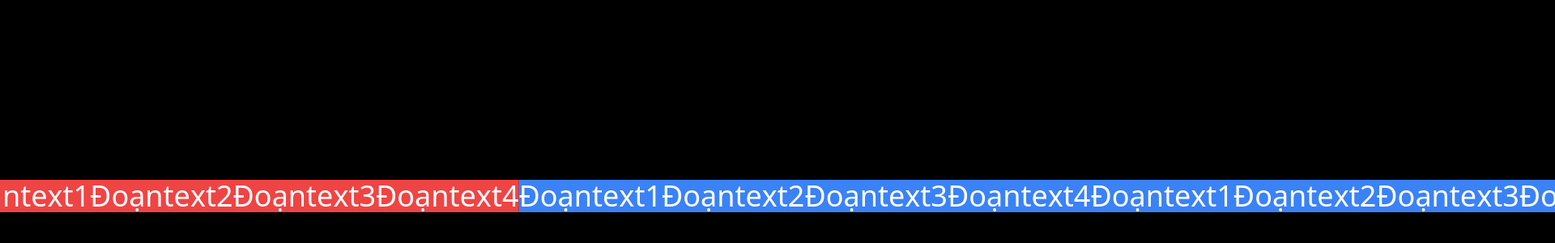
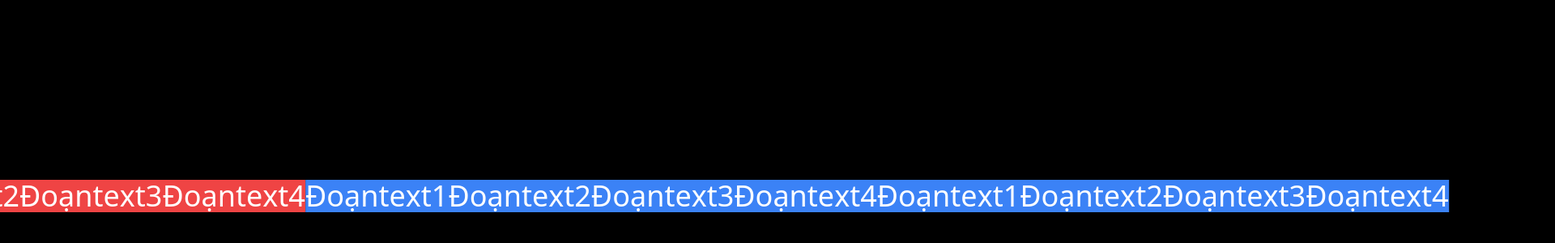
Before and after one commit to DatNg267/animation-collection, a Next.js app: page /demo/01 in a window 1280 px wide. Shown: the part 158-458 px from the top of the page at 81% size, 1920 px wide, since content can reach past the window. Built offline with nearby package versions, Linux system fonts and the light colour scheme.

Commit message:
small fix

```diff
--- a/src/app/demo/01/page.tsx
+++ b/src/app/demo/01/page.tsx
@@ -1,21 +1,26 @@
 "use client";
 import { motion, Variant } from "framer-motion";
+import { init } from "next/dist/compiled/webpack/webpack";
 import React from "react";
 
 type Props = {};
 
 const textVariants = {
+  initial: {
+    opacity: 0,
+  },
   animate: {
+    opacity: 1,
     transition: {
-      delayChildren: 0.4,
-      staggerChildren: 0.2,
+      delayChildren: 0.2,
+      staggerChildren: 0.1,
     },
   },
 };
 
 const letterVariants = {
-  hidden: {
-    y: "200px",
+  initial: {
+    y: "100px",
   },
   animate: {
     y: 0,
@@ -31,17 +36,13 @@ const Text = ({ children }: { children: string }) => {
     <motion.span
       className="text-4xl font-medium"
       variants={textVariants}
+      initial="initial"
       animate="animate"
     >
       {letters.map((letter, index) => (
         <motion.span
           variants={letterVariants}
-          initial="hidden"
-          animate="animate"
-          transition={{
-            duration: 1,
-          }}
-          key={index}
+          key={letter + index}
           className="inline-block"
         >
           {letter}
@@ -50,18 +51,31 @@ const Text = ({ children }: { children: string }) => {
     </motion.span>
   );
 };
+
+const lineVariants = {
+  initial: {
+    x: "0%",
+  },
+  animate: {
+    x: "-100%",
+    transition: {
+      duration: 10,
+      repeat: Infinity,
+      ease: "easeOut",
+      delayChildren: 0.2,
+      staggerChildren: 0.1,
+    },
+  },
+};
 const Page = (props: Props) => {
   return (
     <div className="size-full flex items-center justify-center">
       <div className="w-full flex flex-row whitespace-nowrap">
         <motion.div
           className="flex flex-row bg-red-500 "
-          animate={{ x: ["0%", "-100%"] }}
-          transition={{
-            duration: 10,
-            repeat: Infinity,
-            ease: "linear",
-          }}
+          variants={lineVariants}
+          initial="initial"
+          animate="animate"
         >
           <Text>Đoạn text 1</Text>
           <Text>Đoạn text 2</Text>
@@ -74,12 +88,9 @@ const Page = (props: Props) => {
         </motion.div>
         <motion.div
           className="flex flex-row bg-blue-500 "
-          animate={{ x: ["0%", "-100%"] }}
-          transition={{
-            duration: 10,
-            repeat: Infinity,
-            ease: "linear",
-          }}
+          variants={lineVariants}
+          initial="initial"
+          animate="animate"
         >
           <Text>Đoạn text 1</Text>
           <Text>Đoạn text 2</Text>
```
